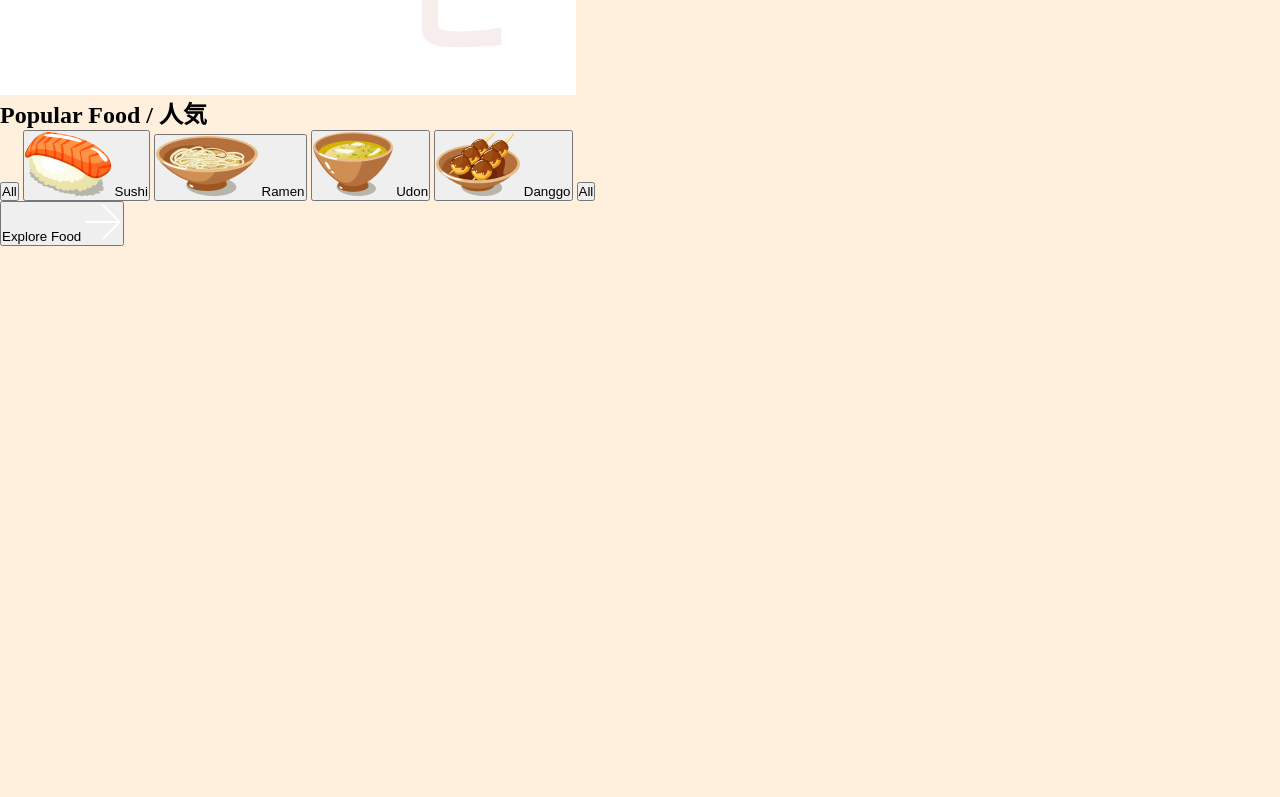
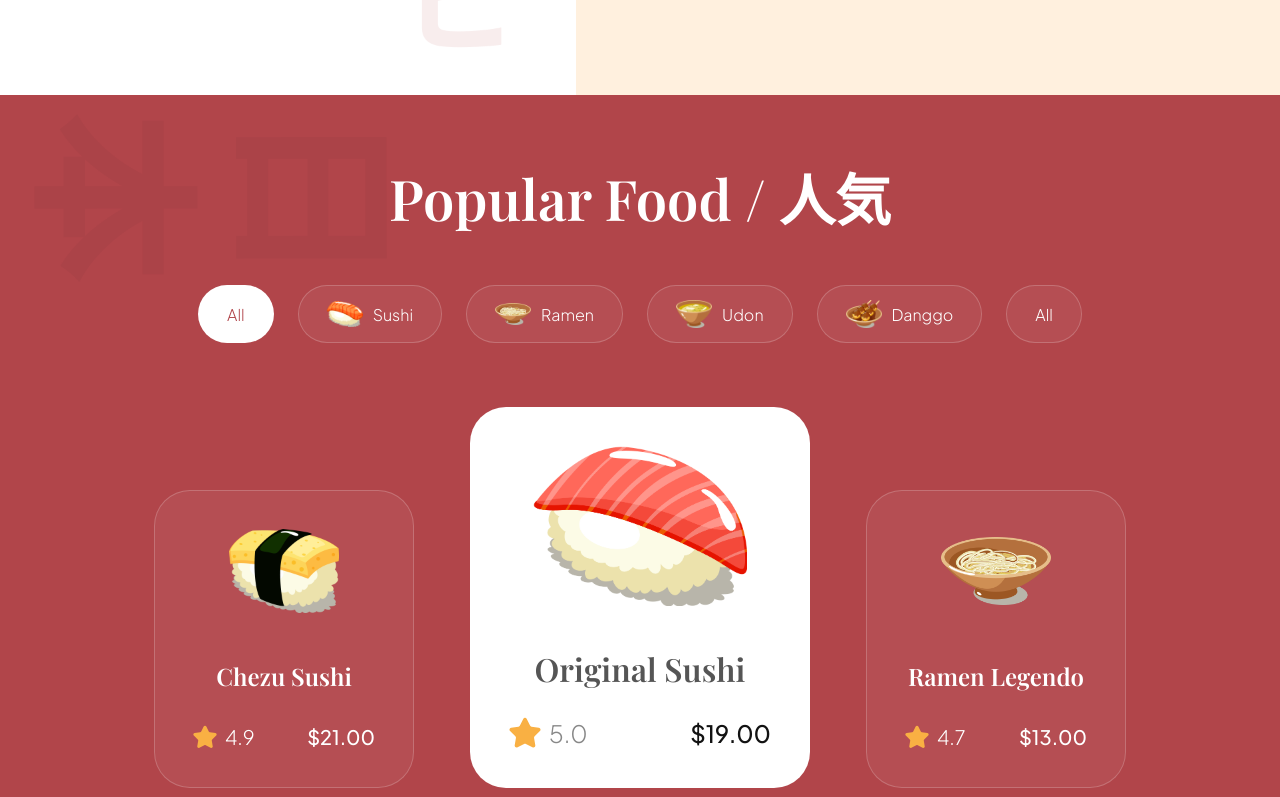
Before and after one commit to passechnik/responsive-sushi-landing-page, a website built with Vite: page index.html in a window 1280 px wide. Shown: the part 1423-2220 px from the top of the page. Before the commit the page ends 1669 px from the top, so only its background shows below. Built offline with nearby package versions, Linux system fonts and the light colour scheme.

Commit message:
add styles to popular section

```diff
--- a/css/sections/popular.css
+++ b/css/sections/popular.css
@@ -0,0 +1,184 @@
+.popular-foods {
+    padding: 64px;
+    display: flex;
+    flex-direction: column;
+    background-color: var(--primary-color);
+    background-image: url("/assets/popular_bg.png");
+    background-position: center;
+    background-repeat: no-repeat;
+    background-size: contain;
+    overflow: hidden;
+}
+
+.popular-foods__title {
+    font-size: 56px;
+    font-family: var(--playfair-display);
+    font-weight: 600;
+    line-height: 78px;
+    color: #fff;
+    text-align: center;
+}
+
+.popular-foods__filters {
+    margin-top: 48px;
+    max-width: 100%;
+    overflow-x: auto;
+    display: flex;
+    justify-content: center;
+    gap: 24px;
+}
+
+.popular-foods__filter-btn {
+    padding: 10px 28px;
+    display: flex;
+    flex-direction: row;
+    align-items: center;
+    gap: 10px;
+    background: rgba(255, 255, 255, 0.05);
+    border: 1px solid rgba(255, 255, 255, 0.2);
+    border-radius: 46px;
+    font-size: 16px;
+    font-weight: 300;
+    line-height: 25px;
+    font-family: var(--plus-jakarta-sans);
+    color: #fff;
+    cursor: pointer;
+}
+
+.popular-foods__filter-btn img {
+    width: 36px;
+    height: 36px;
+    object-fit: contain;
+}
+
+.popular-foods__filter-btn.active {
+    background: #fff;
+    color: var(--primary-color);
+}
+
+.popular-foods__filter-btn:hover {
+    background: #fff;
+    color: var(--primary-color);
+}
+
+.popular-foods__catalogue {
+    margin-top: 64px;
+    display: flex;
+    justify-content: center;
+    align-items: flex-end;
+    flex-wrap: wrap;
+    gap: 56px;
+}
+
+.popular-foods__button {
+    width: fit-content;
+
+    padding: 20px 30px;
+    margin: 80px auto 0;
+    font-weight: 500;
+    font-size: 18px;
+    line-height: 23px;
+    font-family: var(--plus-jakarta-sans);
+    color: #fff;
+    border: none;
+    outline: none;
+    background: var(--secondary-color);
+    border-radius: 64px;
+    cursor: pointer;
+}
+
+.popular-foods__button img {
+    width: 14px;
+    height: 14px;
+    object-fit: contain;
+    margin-left: 21px;
+}
+
+.popular-foods__card {
+    padding: 38px;
+    min-width: 260px;
+    height: fit-content;
+    display: flex;
+    align-items: center;
+    flex-direction: column;
+    border-radius: 36px;
+    background: rgba(255, 255, 255, 0.05);
+    border: 1px solid rgba(255, 255, 255, 0.2);
+}
+
+.popular-foods__card-image {
+    width: 110px;
+    height: 84px;
+    object-fit: contain;
+}
+
+.popular-foods__card-title {
+    margin-top: 47px;
+    font-weight: 600;
+    font-size: 24px;
+    line-height: 32px;
+    font-family: var(--playfair-display);
+    color: #fff;
+    text-align: center;
+}
+
+.popular-foods__card-details {
+    width: 100%;
+    margin-top: 32px;
+}
+
+.popular-foods__card-rating {
+    display: flex;
+    align-items: center;
+    gap: 8px;
+}
+
+.popular-foods__card-rating img {
+    width: 24px;
+    height: 24px;
+    object-fit: contain;
+}
+
+.popular-foods__card-rating p {
+    font-size: 20px;
+    font-weight: 300;
+    font-family: var(--plus-jakarta-sans);
+    color: #fff;
+}
+
+.popular-foods__card-price {
+    font-size: 20px;
+    font-weight: 500;
+    font-family: var(--plus-jakarta-sans);
+    color: #fff;
+}
+
+.popular-foods__card.active-card {
+    background: #fff;
+    min-width: 340px;
+}
+
+.popular-foods__card.active-card .popular-foods__card-image{
+    width: 214px;
+    height: 160px;
+}
+
+.popular-foods__card.active-card .popular-foods__card-title{
+    color: var(--black-500);
+    font-size: 32px;
+}
+
+.popular-foods__card.active-card .popular-foods__card-rating img{
+    width: 32px;
+    height: 32px;
+}
+
+.popular-foods__card.active-card .popular-foods__card-rating p{
+    font-size: 24px;
+    color: var(--gray-100);
+}
+
+.popular-foods__card.active-card .popular-foods__card-price {
+    font-size: 24px;
+    color: var(--secondary-color);
+}
--- a/index.html
+++ b/index.html
@@ -132,7 +132,47 @@
     </div>
 
     <div class="popular-foods__catalogue">
-      <!--JS-->
+      <article class="popular-foods__card">
+        <img class="popular-foods__card-image" src="/assets/sushi-12.png" alt="sushi-12">
+        <h4 class="popular-foods__card-title">Chezu Sushi</h4>
+
+        <div class="popular-foods__card-details flex-between">
+          <div class="popular-foods__card-rating">
+            <img src="assets/star.svg" alt="star">
+            <p>4.9</p>
+          </div>
+
+          <p class="popular-foods__card-price">$21.00</p>
+        </div>
+      </article>
+
+      <article class="popular-foods__card active-card">
+        <img class="popular-foods__card-image" src="/assets/sushi-11.png" alt="sushi-11">
+        <h4 class="popular-foods__card-title">Original Sushi</h4>
+
+        <div class="popular-foods__card-details flex-between">
+          <div class="popular-foods__card-rating">
+            <img src="assets/star.svg" alt="star">
+            <p>5.0</p>
+          </div>
+
+          <p class="popular-foods__card-price">$19.00</p>
+        </div>
+      </article>
+
+      <article class="popular-foods__card">
+        <img class="popular-foods__card-image" src="/assets/sushi-10.png" alt="sushi-10">
+        <h4 class="popular-foods__card-title">Ramen Legendo</h4>
+
+        <div class="popular-foods__card-details flex-between">
+          <div class="popular-foods__card-rating">
+            <img src="assets/star.svg" alt="star">
+            <p>4.7</p>
+          </div>
+
+          <p class="popular-foods__card-price">$13.00</p>
+        </div>
+      </article>
     </div>
 
     <button class="popular-foods__button">
```
